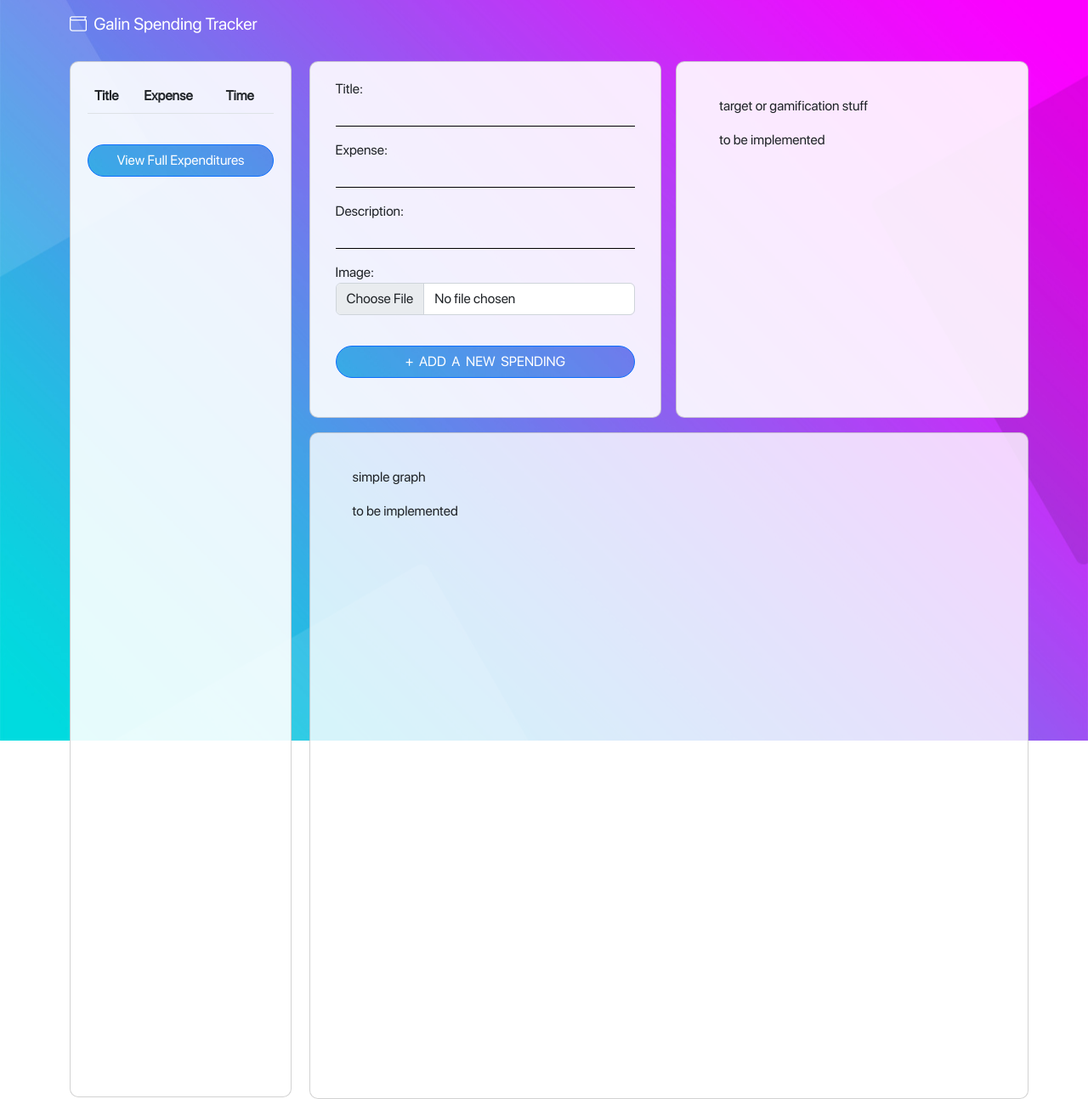
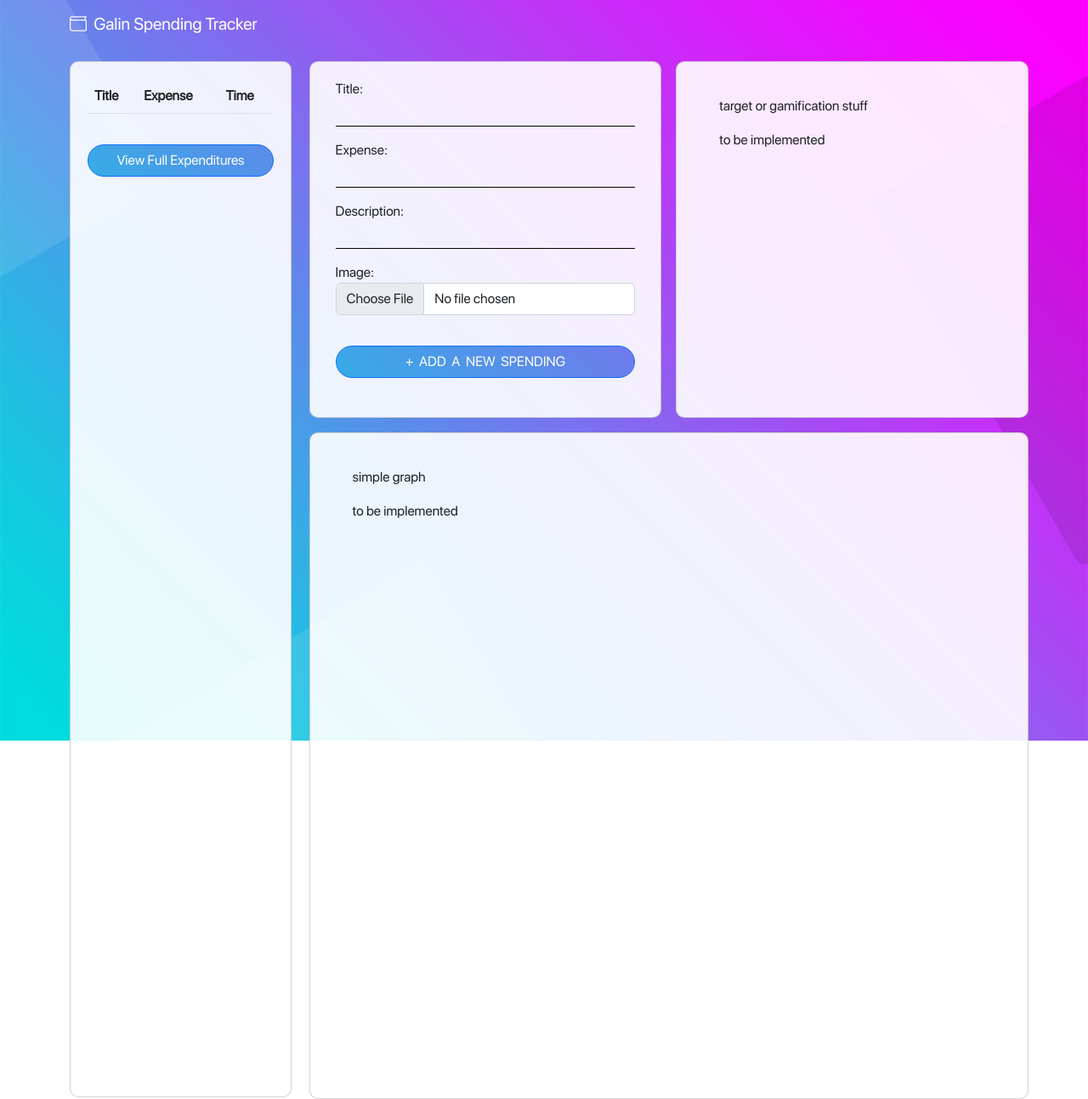
Before and after one commit to rb2cc/Team-Galin-Spending-Tracker, a Django app: page /create_expenditure/ in a window 1280 px wide. Shown: the whole page at 85% size. Run offline with Django 4.2, Linux system fonts and the light colour scheme; lists and menus that the app fills with data are empty; some libraries are stand-ins or nearby versions.

Commit message:
small bug

```diff
--- a/static/custom.css
+++ b/static/custom.css
@@ -89,7 +89,7 @@
 }
 
 .main-cardFour {
-  background-color: rgba(255, 255, 255, 0.8);
+  background-color: rgba(255, 255, 255, 0.9);
   margin-left: 1%;
   margin-top: 2%;
   width: 99%;
```
